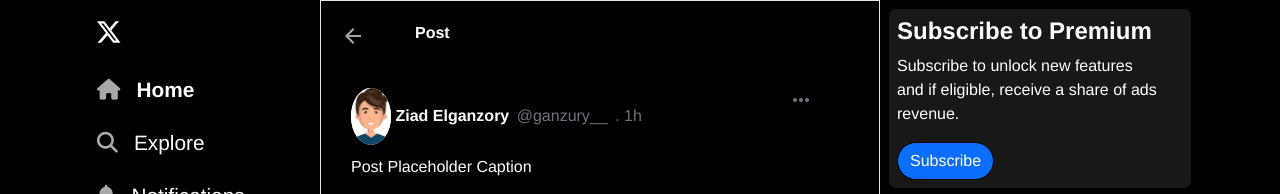
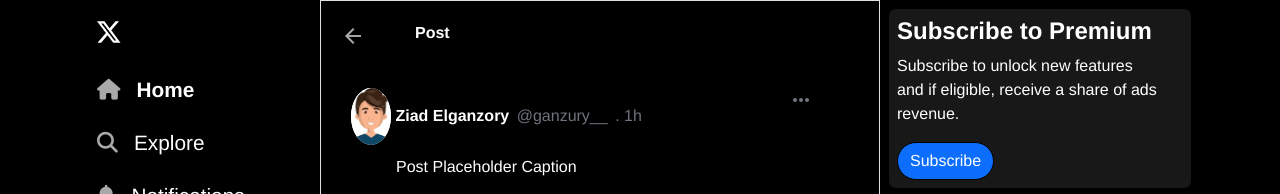
Before and after one commit to mostafaroshdy1/twitter-clone, a plain HTML site: page src/pages/showpost.html in a window 1280 px wide. Shown: the top 194 px of the page. Drawn offline with nearby package versions, Linux system fonts and the light colour scheme.

Commit message:
showpost design edits

```diff
--- a/src/styles/showpost.css
+++ b/src/styles/showpost.css
@@ -203,7 +203,7 @@ main {
 .tweet-text {
   color: white;
   width: 90%;
-  padding: 10px 0 0 0;
+  padding: 10px 0 0 45px;
 }
 .tweet-post-img {
   width: 100%;
```
